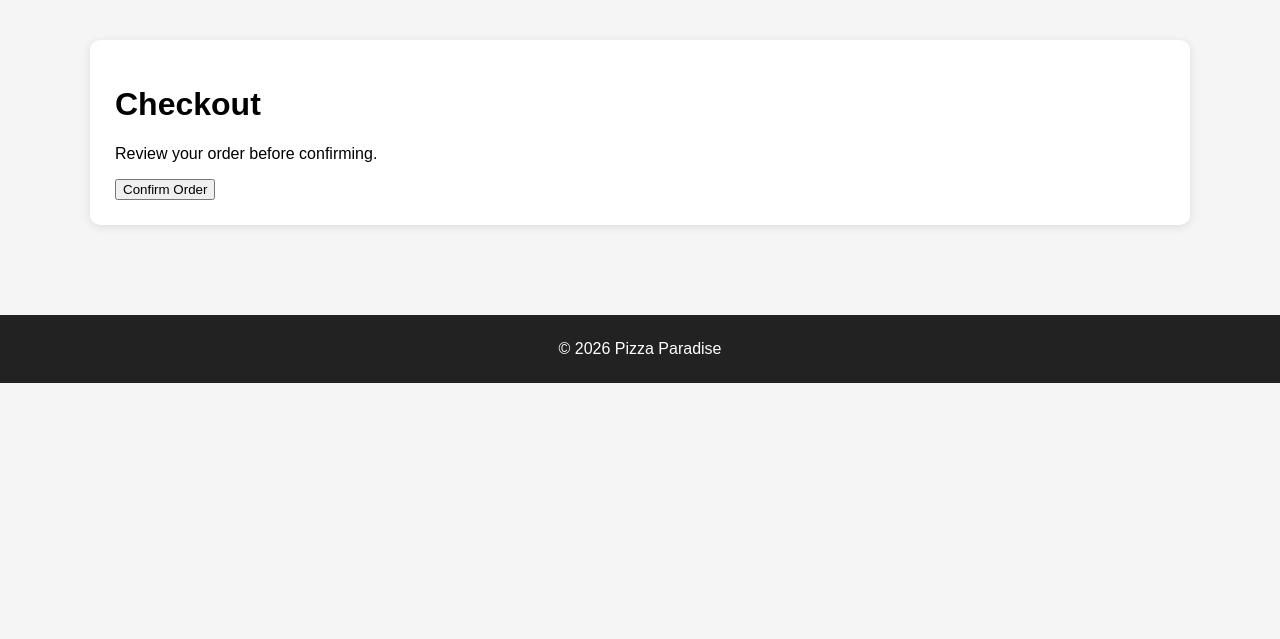
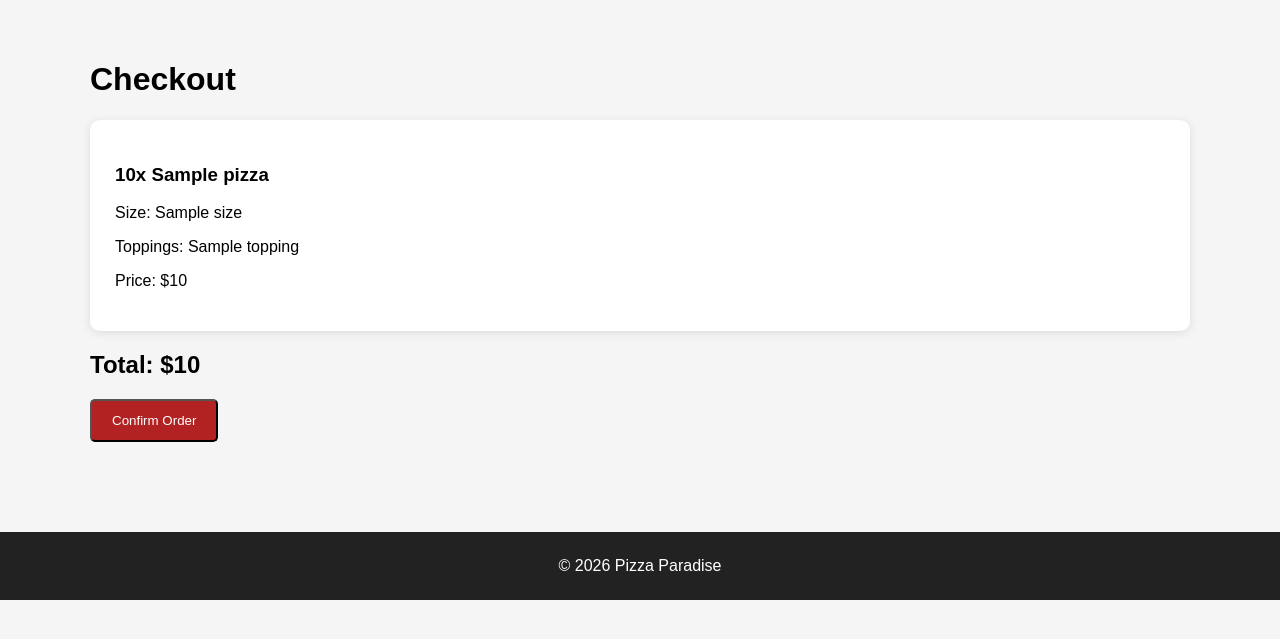
Before and after one commit to mojopoop123/pizza-project, a Django app: template orders/templates/orders/checkout.html in a window 1280 px wide. Shown: the part 58-697 px from the top of the page. Run offline with Django 5.2, Linux system fonts and the light colour scheme; the template is opened without the code that fills it: most values are stand-ins (such as "Sample title", 1, 10 or a date in 2020).

Commit message:
changed redirect issues, added go to cart button

```diff
--- a/cart/views.py
+++ b/cart/views.py
@@ -36,7 +36,7 @@ def add_pizza_to_cart(request, pizza_id):
         cart_item.toppings.set(topping_ids)
         cart_item.save()
 
-    return redirect("cart_detail")
+    return redirect("menu")
 
 
 @login_required
@@ -49,7 +49,7 @@ def add_drink_to_cart(request, drink_id):
         quantity=1,
     )
 
-    return redirect("cart_detail")
+    return redirect("menu")
 
 
 @login_required
--- a/orders/templates/orders/checkout.html
+++ b/orders/templates/orders/checkout.html
@@ -1,29 +1,50 @@
 {% extends "base.html" %}
 
 {% block title %}
-Checkout
+Checkout - Pizza Paradise
 {% endblock %}
 
 {% block content %}
 
-<div class="card">
+<h1>Checkout</h1>
 
-    <h1>Checkout</h1>
+{% for item in cart_items %}
+    <div class="card" style="margin-bottom: 20px;">
+        {% if item.pizza %}
+            <h3>{{ item.quantity }}x {{ item.pizza.name }}</h3>
+            <p>Size: {{ item.size.name }}</p>
 
-    <p>
-        Review your order before confirming.
-    </p>
+            <p>
+                Toppings:
+                {% for topping in item.toppings.all %}
+                    {{ topping.name }}{% if not forloop.last %}, {% endif %}
+                {% empty %}
+                    None
+                {% endfor %}
+            </p>
+        {% else %}
+            <h3>{{ item.quantity }}x {{ item.drink.name }}</h3>
+            <p>Size: {{ item.drink.size }}</p>
+        {% endif %}
+
+        <p>Price: ${{ item.get_total_price }}</p>
+    </div>
+{% empty %}
+    <div class="card">
+        <p>Your cart is empty.</p>
+        <a class="button" href="{% url 'menu' %}">Back to Menu</a>
+    </div>
+{% endfor %}
+
+{% if cart_items %}
+    <h2>Total: ${{ total }}</h2>
 
     <form method="post">
-
         {% csrf_token %}
-
-        <button type="submit">
+        <button type="submit" class="button">
             Confirm Order
         </button>
-
     </form>
-
-</div>
+{% endif %}
 
 {% endblock %}
--- a/templates/base.html
+++ b/templates/base.html
@@ -76,6 +76,8 @@
         <a href="/">Home</a>
 
         {% if user.is_authenticated %}
+            <a href="{% url 'menu' %}">Menu</a>
+            <a href="{% url 'cart_detail' %}">Cart</a>
             <a href="/orders/history/">Orders</a>
 
             <form method="post"
```
Also changed, not shown: menu/templates/menu/menu.html (+11 -1 lines), orders/views.py (+10 -3 lines), db.sqlite3.
